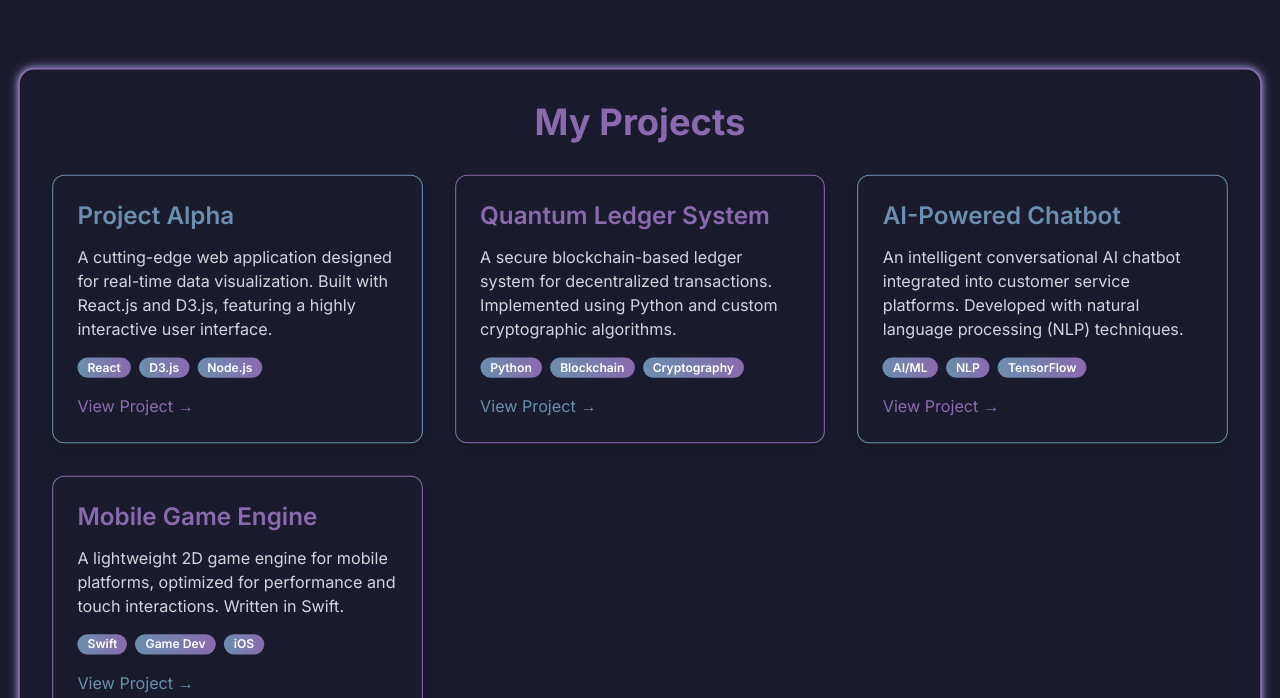
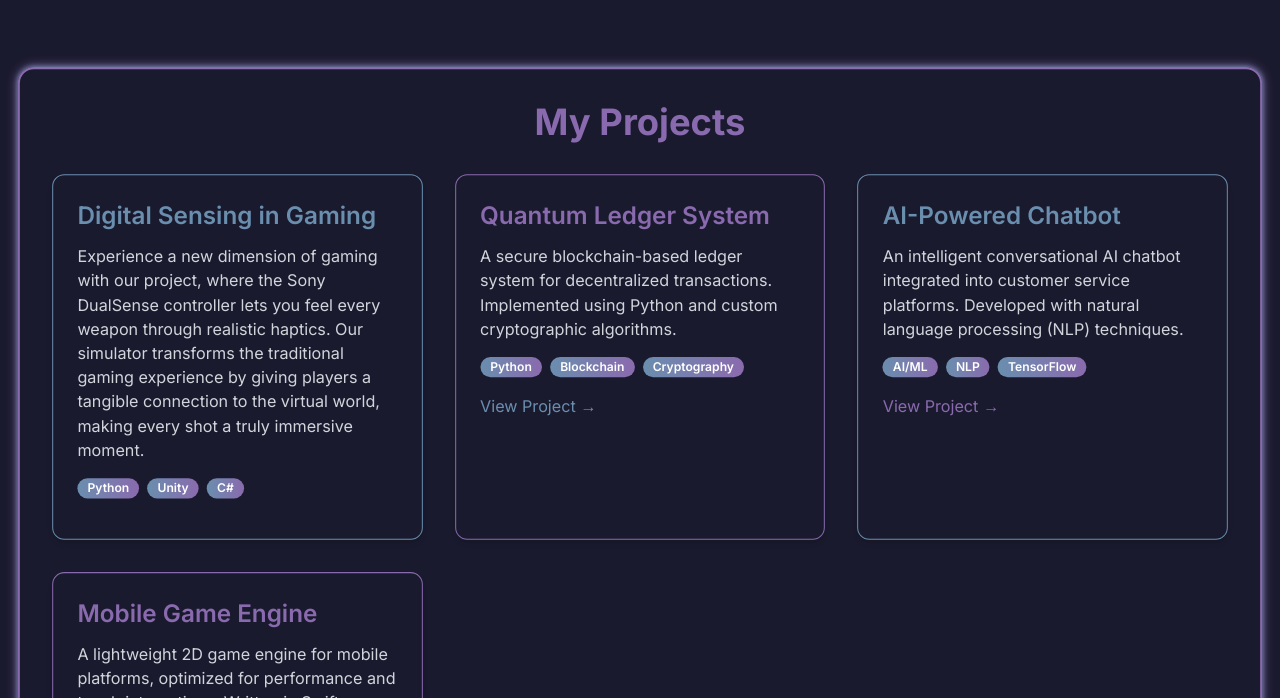
Before and after one commit to tomerrb/tomerrb.github.io, a plain HTML site: page index.html in a window 1280 px wide. Shown: the part 671-1369 px from the top of the page. Drawn offline with nearby package versions, Linux system fonts and the light colour scheme.

Commit message:
Update digital sensing project

```diff
--- a/index.html
+++ b/index.html
@@ -210,16 +210,15 @@
             <div class="grid grid-cols-1 md:grid-cols-2 lg:grid-cols-3 gap-8" id="projects-container">
                 <!-- Project Card 1 -->
                 <div class="bg-dark-bg p-6 rounded-xl shadow-md border border-subtle-blue hover:shadow-subtle-blue transition duration-300 ease-in-out transform hover:-translate-y-1 project-card">
-                    <h3 class="text-2xl font-semibold mb-3 text-subtle-blue">Project Alpha</h3>
+                    <h3 class="text-2xl font-semibold mb-3 text-subtle-blue">Digital Sensing in Gaming</h3>
                     <p class="text-gray-300 mb-4">
-                        A cutting-edge web application designed for real-time data visualization. Built with React.js and D3.js, featuring a highly interactive user interface.
+                        Experience a new dimension of gaming with our project, where the Sony DualSense controller lets you feel every weapon through realistic haptics. Our simulator transforms the traditional gaming experience by giving players a tangible connection to the virtual world, making every shot a truly immersive moment.
                     </p>
                     <div class="flex flex-wrap gap-2 mb-4">
-                        <span class="bg-subtle-gradient text-white text-xs font-semibold px-2.5 py-0.5 rounded-full">React</span>
-                        <span class="bg-subtle-gradient text-white text-xs font-semibold px-2.5 py-0.5 rounded-full">D3.js</span>
-                        <span class="bg-subtle-gradient text-white text-xs font-semibold px-2.5 py-0.5 rounded-full">Node.js</span>
+                        <span class="bg-subtle-gradient text-white text-xs font-semibold px-2.5 py-0.5 rounded-full">Python</span>
+                        <span class="bg-subtle-gradient text-white text-xs font-semibold px-2.5 py-0.5 rounded-full">Unity</span>
+                        <span class="bg-subtle-gradient text-white text-xs font-semibold px-2.5 py-0.5 rounded-full">C#</span>
                     </div>
-                    <a href="#" class="inline-block text-subtle-purple hover:underline font-medium">View Project &rarr;</a>
                 </div>
 
                 <!-- Project Card 2 -->
```
